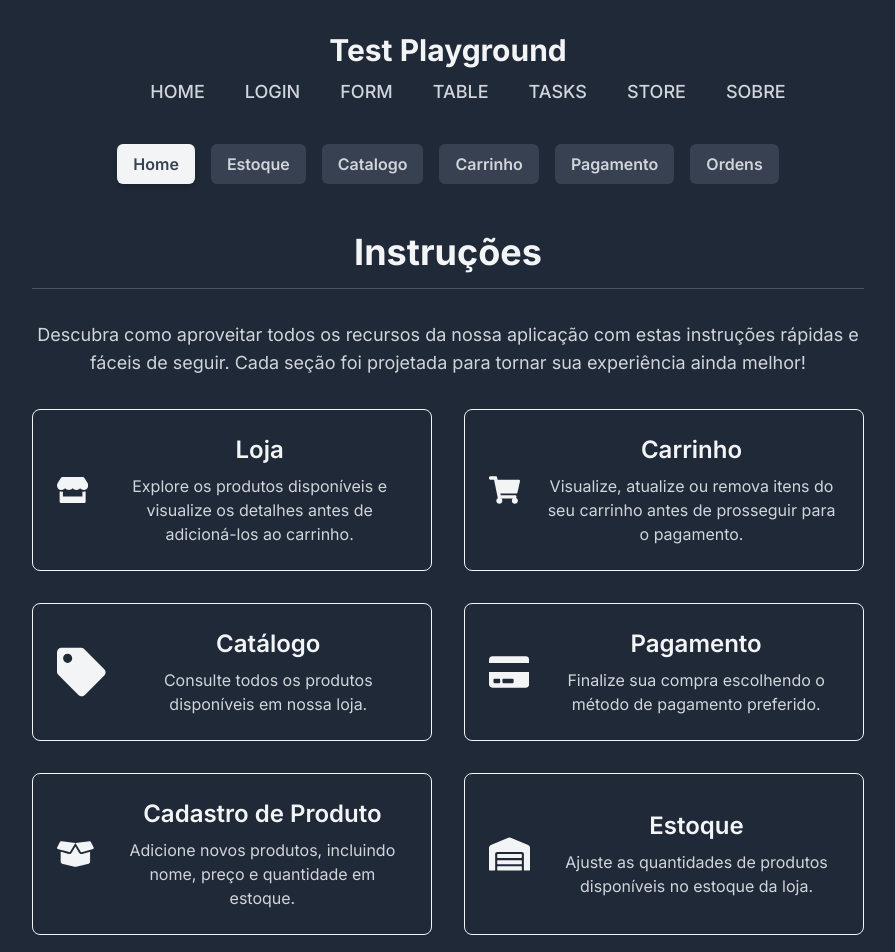
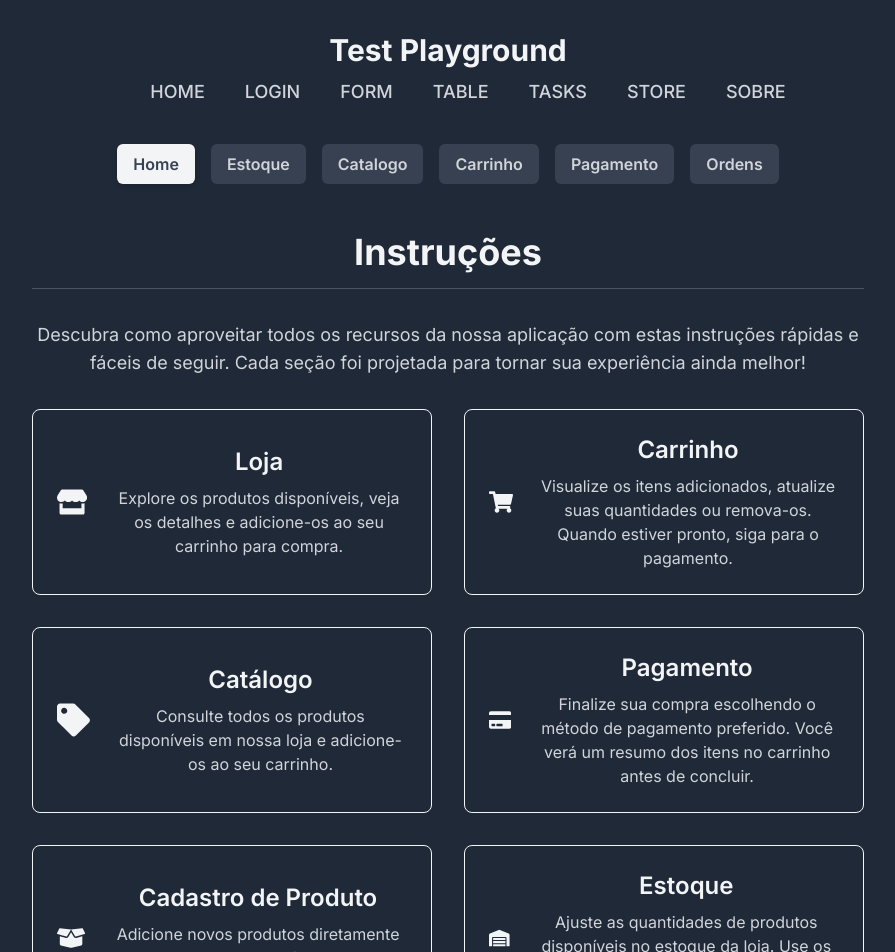
Before and after one commit to brunomachadors/playground, a Next.js app: page /store in a window 1280 px wide. Shown: the top 952 px of the page, without its empty margins (192-1087 px from the left). Built offline with nearby package versions, Linux system fonts and the light colour scheme.

Commit message:
ajustes finais

```diff
--- a/src/app/components/Shop/CatalogPage.tsx
+++ b/src/app/components/Shop/CatalogPage.tsx
@@ -21,26 +21,40 @@ export default function CatalogPage() {
           {products.map((product, index) => (
             <li
               key={index}
-              className="flex justify-between items-center bg-gray-700 p-4 rounded-lg border border-gray-100"
+              className="flex flex-col sm:flex-row justify-between items-center bg-gray-700 p-4 rounded-lg border border-gray-100"
             >
-              <div>
-                <span className="block font-semibold">{product.name}</span>
+              {/* Informações do Produto */}
+              <div className="text-center sm:text-left">
+                <span className="block font-semibold text-lg">
+                  {product.name}
+                </span>
                 <span className="block text-gray-300">
-                  €{product.price.toFixed(2)} - {product.quantity} unidades
-                  disponíveis
+                  Preço: €{product.price.toFixed(2)}
                 </span>
               </div>
+
+              {/* Quantidade e Botão */}
+              <div className="flex flex-col items-center mt-4 sm:mt-0 space-y-2">
+                {/* Destaque para a Quantidade */}
+                <span className="text-2xl font-bold text-gray-100">
+                  {product.quantity} unidades
+                </span>
+
+                {/* Botão Adicionar ao Carrinho */}
                 <button
                   onClick={() => addToCart(product.name)}
                   disabled={product.quantity === 0}
-                className={`px-4 py-2 rounded-lg transition ${
+                  className={`px-4 py-2 rounded-lg transition min-w-[12rem] text-center ${
                     product.quantity > 0
                       ? 'bg-indigo-600 text-gray-100 hover:bg-indigo-700'
                       : 'bg-gray-500 text-gray-300 cursor-not-allowed'
                   }`}
                 >
-                {product.quantity > 0 ? 'Adicionar ao Carrinho' : 'Sem Estoque'}
+                  {product.quantity > 0
+                    ? 'Adicionar ao Carrinho'
+                    : 'Sem Estoque'}
                 </button>
+              </div>
             </li>
           ))}
         </ul>
--- a/src/app/components/Shop/Instructions.tsx
+++ b/src/app/components/Shop/Instructions.tsx
@@ -34,8 +34,8 @@ export default function Instructions() {
           <div>
             <h3 className="text-2xl font-semibold text-gray-100 mb-2">Loja</h3>
             <p className="text-gray-300">
-              Explore os produtos disponíveis e visualize os detalhes antes de
-              adicioná-los ao carrinho.
+              Explore os produtos disponíveis, veja os detalhes e adicione-os ao
+              seu carrinho para compra.
             </p>
           </div>
         </div>
@@ -48,8 +48,8 @@ export default function Instructions() {
               Carrinho
             </h3>
             <p className="text-gray-300">
-              Visualize, atualize ou remova itens do seu carrinho antes de
-              prosseguir para o pagamento.
+              Visualize os itens adicionados, atualize suas quantidades ou
+              remova-os. Quando estiver pronto, siga para o pagamento.
             </p>
           </div>
         </div>
@@ -62,7 +62,8 @@ export default function Instructions() {
               Catálogo
             </h3>
             <p className="text-gray-300">
-              Consulte todos os produtos disponíveis em nossa loja.
+              Consulte todos os produtos disponíveis em nossa loja e adicione-os
+              ao seu carrinho.
             </p>
           </div>
         </div>
@@ -76,6 +77,7 @@ export default function Instructions() {
             </h3>
             <p className="text-gray-300">
               Finalize sua compra escolhendo o método de pagamento preferido.
+              Você verá um resumo dos itens no carrinho antes de concluir.
             </p>
           </div>
         </div>
@@ -88,8 +90,8 @@ export default function Instructions() {
               Cadastro de Produto
             </h3>
             <p className="text-gray-300">
-              Adicione novos produtos, incluindo nome, preço e quantidade em
-              estoque.
+              Adicione novos produtos diretamente na aba de Estoque, definindo
+              nome, preço e quantidade inicial.
             </p>
           </div>
         </div>
@@ -103,6 +105,8 @@ export default function Instructions() {
             </h3>
             <p className="text-gray-300">
               Ajuste as quantidades de produtos disponíveis no estoque da loja.
+              Use os controles para adicionar ou reduzir unidades conforme
+              necessário.
             </p>
           </div>
         </div>
--- a/src/app/components/Shop/PaymentPage.tsx
+++ b/src/app/components/Shop/PaymentPage.tsx
@@ -59,8 +59,12 @@ export default function PaymentPage({
             </p>
           </div>
 
-          <div className="mt-6 space-y-4">
-            <label className="block text-gray-300">Forma de Pagamento:</label>
+          <div className="mt-6 space-y-4 text-center">
+            <label className="block text-gray-300 text-lg font-semibold">
+              Forma de Pagamento:
+            </label>
+            <div className="inline-block text-left">
+              {/* Alinha os bullet points à esquerda */}
               <div className="flex flex-col space-y-2">
                 {['MBWay', 'Klarna', 'Multibanco', 'PayPal', 'Visa'].map(
                   (method) => (
@@ -81,6 +85,7 @@ export default function PaymentPage({
                 )}
               </div>
             </div>
+          </div>
 
           <button
             onClick={handlePayment}
--- a/src/app/components/Shop/ProductContext.tsx
+++ b/src/app/components/Shop/ProductContext.tsx
@@ -50,9 +50,15 @@ export const useProductContext = () => {
 // Provider para encapsular os componentes
 export const ProductProvider = ({ children }: { children: ReactNode }) => {
   const [products, setProducts] = useState<Product[]>([
-    { name: 'Camiseta', price: 19.99, quantity: 10 },
-    { name: 'Calça Jeans', price: 79.99, quantity: 5 },
-    { name: 'Tênis', price: 129.99, quantity: 8 },
+    { name: 'Smartphone', price: 699.99, quantity: 10 },
+    { name: 'Fone de Ouvido Bluetooth', price: 129.99, quantity: 15 },
+    { name: 'Notebook', price: 1499.99, quantity: 5 },
+    { name: 'Tablet', price: 499.99, quantity: 7 },
+    { name: 'Smartwatch', price: 199.99, quantity: 12 },
+    { name: 'Monitor 4K', price: 349.99, quantity: 6 },
+    { name: 'Teclado Mecânico', price: 89.99, quantity: 20 },
+    { name: 'Mouse Gamer', price: 59.99, quantity: 25 },
+    { name: 'Caixa de Som Bluetooth', price: 79.99, quantity: 10 },
   ]);
 
   const [cart, setCart] = useState<CartItem[]>([]);
--- a/src/app/components/Shop/StockManagement.tsx
+++ b/src/app/components/Shop/StockManagement.tsx
@@ -90,22 +90,21 @@ export default function StockManagement() {
           {products.map((product, index) => (
             <li
               key={index}
-              className="flex justify-between items-center bg-gray-700 p-4 rounded-lg border border-gray-100"
+              className="flex flex-col sm:flex-row justify-between items-center bg-gray-700 p-4 rounded-lg border border-gray-100"
             >
-              <div>
-                <span className="block font-semibold text-lg">
+              {/* Informações do Produto */}
+              <div className="w-full sm:w-auto text-center sm:text-left">
+                <span className="block font-semibold text-lg text-gray-100">
                   {product.name}
                 </span>
                 <span className="block text-gray-300">
-                  €{product.price.toFixed(2)}
+                  Preço: €{product.price.toFixed(2)}
                 </span>
               </div>
-              <div className="flex flex-col items-center">
-                <span className="text-2xl font-bold text-indigo-400">
-                  {product.quantity}
-                </span>
-                <span className="text-sm text-gray-400">unidades</span>
-              </div>
+
+              {/* Quantidade e Botões */}
+              <div className="flex items-center mt-4 sm:mt-0 space-x-4">
+                {/* Quantidade */}
                 <div className="flex items-center space-x-2">
                   <button
                     onClick={() => handleAdjustQuantity(product.name, -1)}
@@ -113,12 +112,19 @@ export default function StockManagement() {
                   >
                     -
                   </button>
+                  <span
+                    className="text-2xl font-bold text-gray-100 text-center"
+                    style={{ minWidth: '2rem' }} // Define uma largura mínima fixa
+                  >
+                    {product.quantity}
+                  </span>
                   <button
                     onClick={() => handleAdjustQuantity(product.name, 1)}
                     className="px-4 py-2 bg-green-600 text-gray-100 rounded-lg hover:bg-green-700 transition"
                   >
                     +
                   </button>
+                </div>
               </div>
             </li>
           ))}
```
Lines whose indentation alone changed are shown as unchanged.
